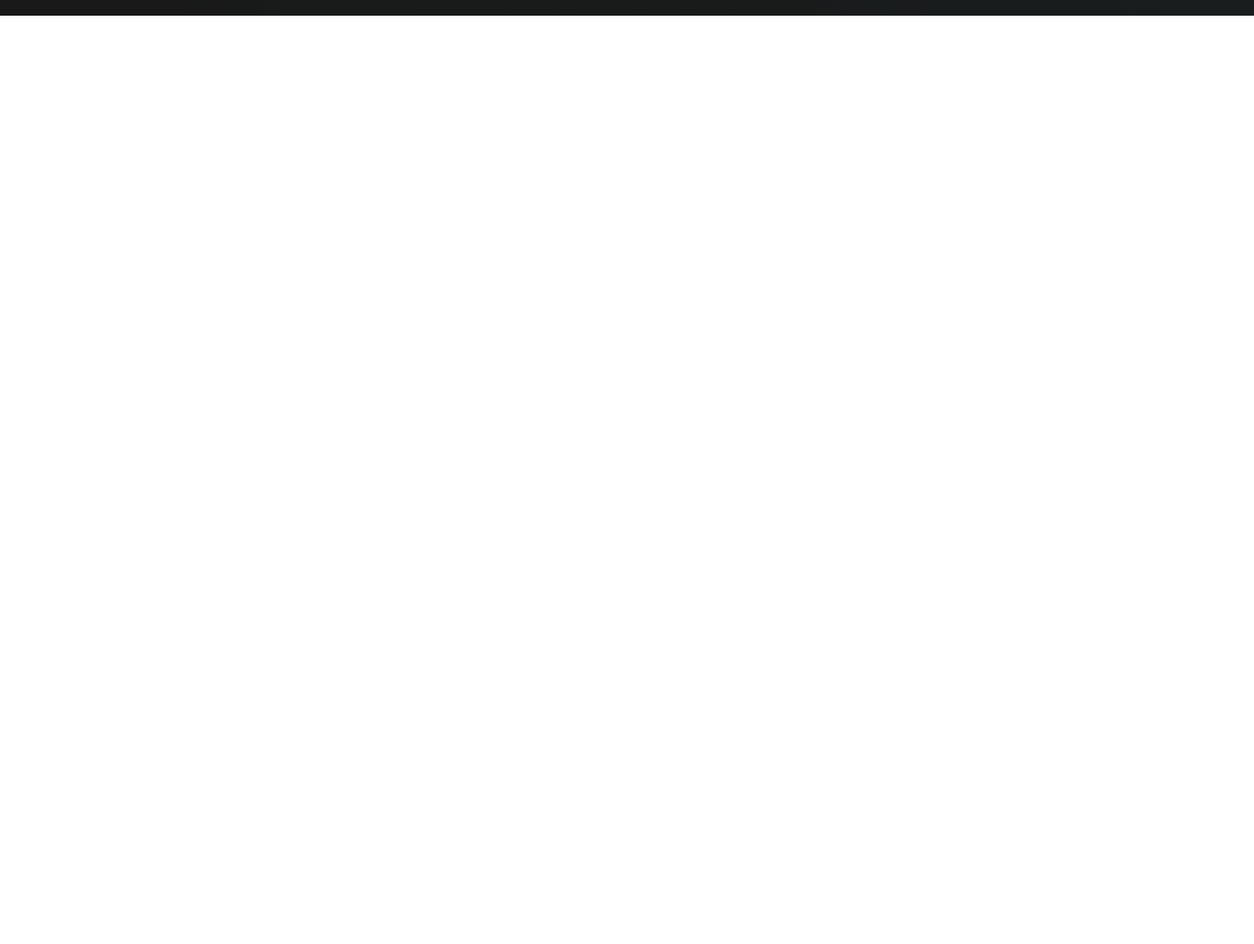
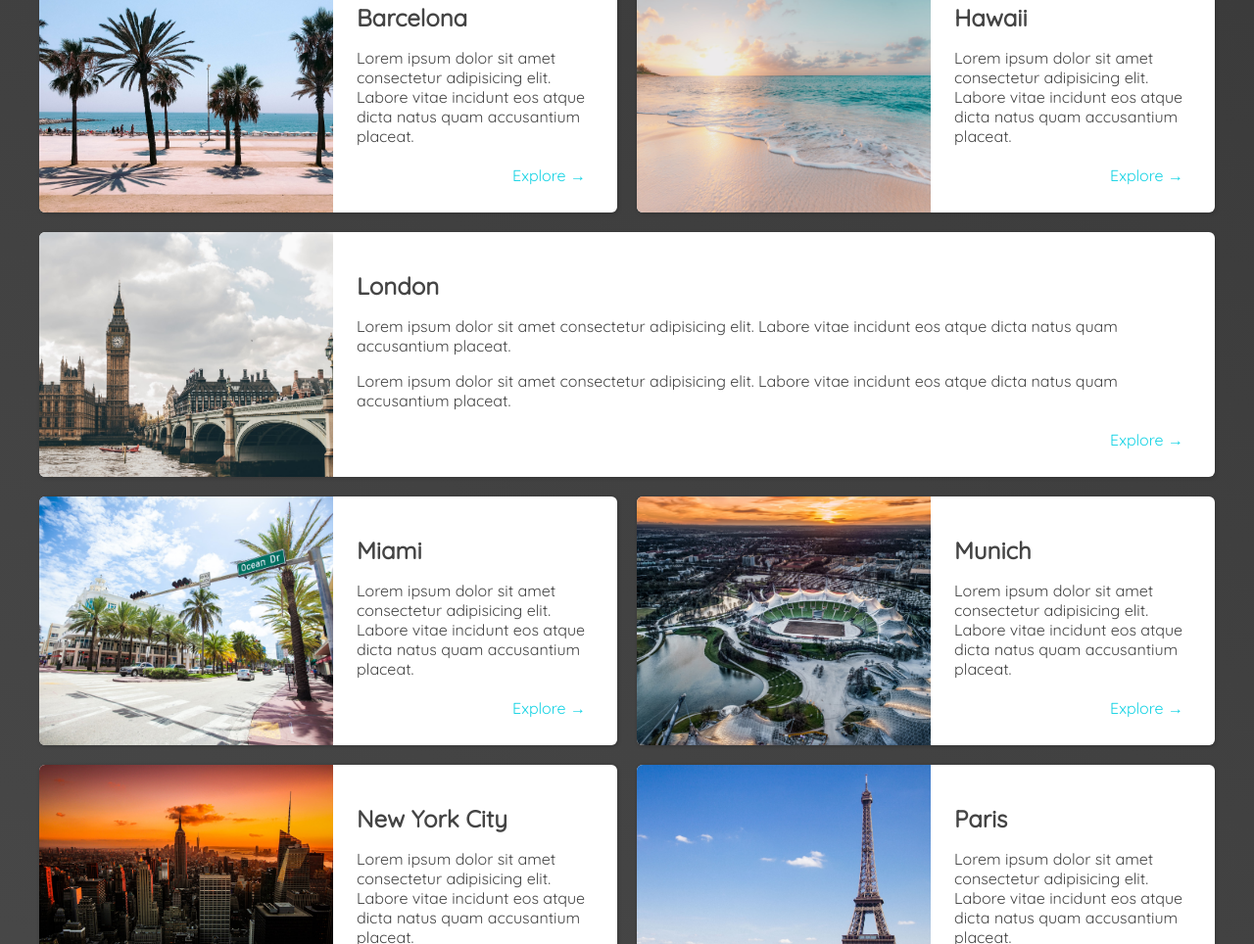
Before and after one commit to dadriana/project-day-15, a plain HTML site: page places.html in a window 1280 px wide. Shown: the part 136-1100 px from the top of the page at 98% size. Before the commit the page ends 800 px from the top, so only its background shows below. Drawn offline with Linux system fonts and the light colour scheme.

Commit message:
grid added to places

```diff
--- a/css/places.css
+++ b/css/places.css
@@ -0,0 +1,73 @@
+body {
+  background: linear-gradient(30deg, rgb(77, 77, 77), rgb(58, 58, 58));
+  color: rgb(68, 68, 68);
+}
+
+#page-logo a {
+  color: rgb(183, 230, 235);
+}
+
+header {
+  position: static;
+}
+
+header a {
+  color: rgb(183, 230, 235);
+}
+
+header nav a:hover {
+  background-color: rgb(183, 230, 235);
+  color: rgb(59, 59, 59);
+}
+
+main ul {
+  display: grid;
+  grid-template-columns: 1fr 1fr;
+  gap: 20px 20px;
+  width: 1200px;
+  margin: 0 auto 48px;
+}
+
+main li {
+  display: flex;
+  background-color: rgb(255, 255, 255);
+  box-shadow: 1px 1px 4px rgba(0, 0, 0, 0.2);
+  border-radius: 6px;
+  overflow: hidden;
+}
+
+main li:nth-child(3) {
+  grid-column: 1 / span 2;
+}
+
+main li h2 {
+  margin: 16px 0;
+}
+
+main li img {
+  width: 300px;
+  object-fit: cover;
+}
+
+.item-content {
+  display: flex;
+  flex-direction: column;
+  justify-content: space-between;
+  padding: 24px;
+}
+
+.actions {
+  display: flex;
+  justify-content: end;
+}
+
+.actions a {
+  color: rgb(22, 211, 228);
+  text-decoration: none;
+  padding: 4px 8px;
+  border-radius: 6px;
+}
+
+.actions a:hover {
+  background-color: rgb(235, 253, 255);
+}
--- a/css/shared.css
+++ b/css/shared.css
@@ -55,7 +55,7 @@ header a {
   border-radius: 6px;
 }
 
-header a:hover {
+header nav a:hover {
   color: rgb(77, 77, 77);
   background-color: rgb(255, 251, 0);
 }
--- a/places.html
+++ b/places.html
@@ -26,7 +26,166 @@
         </ul>
       </nav>
     </header>
-    <main></main>
+    <main>
+      <ul>
+        <li>
+          <img src="images/places/barcelona.jpg" alt="City of Barcelona" />
+          <div class="item-content">
+            <div>
+              <h2>Barcelona</h2>
+              <p>
+                Lorem ipsum dolor sit amet consectetur adipisicing elit. Labore
+                vitae incidunt eos atque dicta natus quam accusantium placeat.
+              </p>
+            </div>
+            <div class="actions">
+              <a href="https://en.wikipedia.org/wiki/Barcelona">Explore &#x2192</a>
+            </div>
+          </div>
+        </li>
+        <li>
+          <img src="./images/places/hawaii.jpg" alt="Hawaii beach" />
+          <div class="item-content">
+            <div>
+              <h2>Hawaii</h2>
+              <p>
+                Lorem ipsum dolor sit amet consectetur adipisicing elit. Labore
+                vitae incidunt eos atque dicta natus quam accusantium placeat.
+              </p>
+            </div>
+            <div class="actions">
+              <a href="https://en.wikipedia.org/wiki/Hawaii">Explore &#x2192</a>
+            </div>
+          </div>
+        </li>
+        <li>
+          <img src="./images/places/london.jpg" alt="London city" />
+          <div class="item-content">
+            <div>
+              <h2>London</h2>
+              <p>
+                Lorem ipsum dolor sit amet consectetur adipisicing elit. Labore
+                vitae incidunt eos atque dicta natus quam accusantium placeat.
+              </p>
+              <p>
+                Lorem ipsum dolor sit amet consectetur adipisicing elit. Labore
+                vitae incidunt eos atque dicta natus quam accusantium placeat.
+              </p>
+            </div>
+            <div class="actions">
+              <a href="https://en.wikipedia.org/wiki/London">Explore &#x2192</a>
+            </div>
+          </div>
+        </li>
+        <li>
+          <img src="./images/places/miami.jpg" alt="Miami streets" />
+          <div class="item-content">
+            <div>
+              <h2>Miami</h2>
+              <p>
+                Lorem ipsum dolor sit amet consectetur adipisicing elit. Labore
+                vitae incidunt eos atque dicta natus quam accusantium placeat.
+              </p>
+            </div>
+            <div class="actions">
+              <a href="https://en.wikipedia.org/wiki/Miami">Explore &#x2192</a>
+            </div>
+          </div>
+        </li>
+        <li>
+          <img src="./images/places/munich.jpg" alt="Munich football stadium" />
+          <div class="item-content">
+            <div>
+              <h2>Munich</h2>
+              <p>
+                Lorem ipsum dolor sit amet consectetur adipisicing elit. Labore
+                vitae incidunt eos atque dicta natus quam accusantium placeat.
+              </p>
+            </div>
+            <div class="actions">
+              <a href="https://en.wikipedia.org/wiki/Munich">Explore &#x2192</a>
+            </div>
+          </div>
+        </li>
+        <li>
+          <img src="./images/places/new-york-city.jpg" alt="New York City skyline" />
+          <div class="item-content">
+            <div>
+              <h2>New York City</h2>
+              <p>
+                Lorem ipsum dolor sit amet consectetur adipisicing elit. Labore
+                vitae incidunt eos atque dicta natus quam accusantium placeat.
+              </p>
+            </div>
+            <div class="actions">
+              <a href="https://en.wikipedia.org/wiki/New_York_City"
+                >Explore &#x2192</a
+              >
+            </div>
+          </div>
+        </li>
+        <li>
+          <img src="./images/places/paris.jpg" alt="Paris city" />
+          <div class="item-content">
+            <div>
+              <h2>Paris</h2>
+              <p>
+                Lorem ipsum dolor sit amet consectetur adipisicing elit. Labore
+                vitae incidunt eos atque dicta natus quam accusantium placeat.
+              </p>
+            </div>
+            <div class="actions">
+              <a href="https://en.wikipedia.org/wiki/Paris">Explore &#x2192</a>
+            </div>
+          </div>
+        </li>
+        <li>
+          <img src="./images/places/sydney.jpg" alt="Sydney beach" />
+          <div class="item-content">
+            <div>
+              <h2>Sydney</h2>
+              <p>
+                Lorem ipsum dolor sit amet consectetur adipisicing elit. Labore
+                vitae incidunt eos atque dicta natus quam accusantium placeat.
+              </p>
+            </div>
+            <div class="actions">
+              <a href="https://en.wikipedia.org/wiki/Sydney">Explore &#x2192</a>
+            </div>
+          </div>
+        </li>
+        <li>
+          <img src="./images/places/tokyo.jpg" alt="Tokyo skyline" />
+          <div class="item-content">
+            <div>
+              <h2>Tokyo</h2>
+              <p>
+                Lorem ipsum dolor sit amet consectetur adipisicing elit. Labore
+                vitae incidunt eos atque dicta natus quam accusantium placeat.
+              </p>
+            </div>
+            <div class="actions">
+              <a href="https://en.wikipedia.org/wiki/Tokyo">Explore &#x2192</a>
+            </div>
+          </div>
+        </li>
+        <li>
+          <img src="./images/places/bali.jpg" alt="Bali beach" />
+          <div class="item-content">
+            <div>
+              <h2>Bali</h2>
+              <p>
+                Lorem ipsum dolor sit amet consectetur adipisicing elit. Labore
+                vitae incidunt eos atque dicta natus quam accusantium placeat.
+              </p>
+            </div>
+            <div class="actions">
+              <a href="https://en.wikipedia.org/wiki/Bali">Explore &#x2192</a>
+            </div>
+          </div>
+        </li>
+      </ul>
+    </main>
     <footer>
       <ul>
         <li>
```
Also changed, not shown: images/places/bali.jpg (added), images/places/hawaii.jpg (added), images/places/london.jpg (added), images/places/new-york-city.jpg (added), images/places/paris.jpg (added), images/places/sydney.jpg (added), images/places/tokyo.jpg (added).
